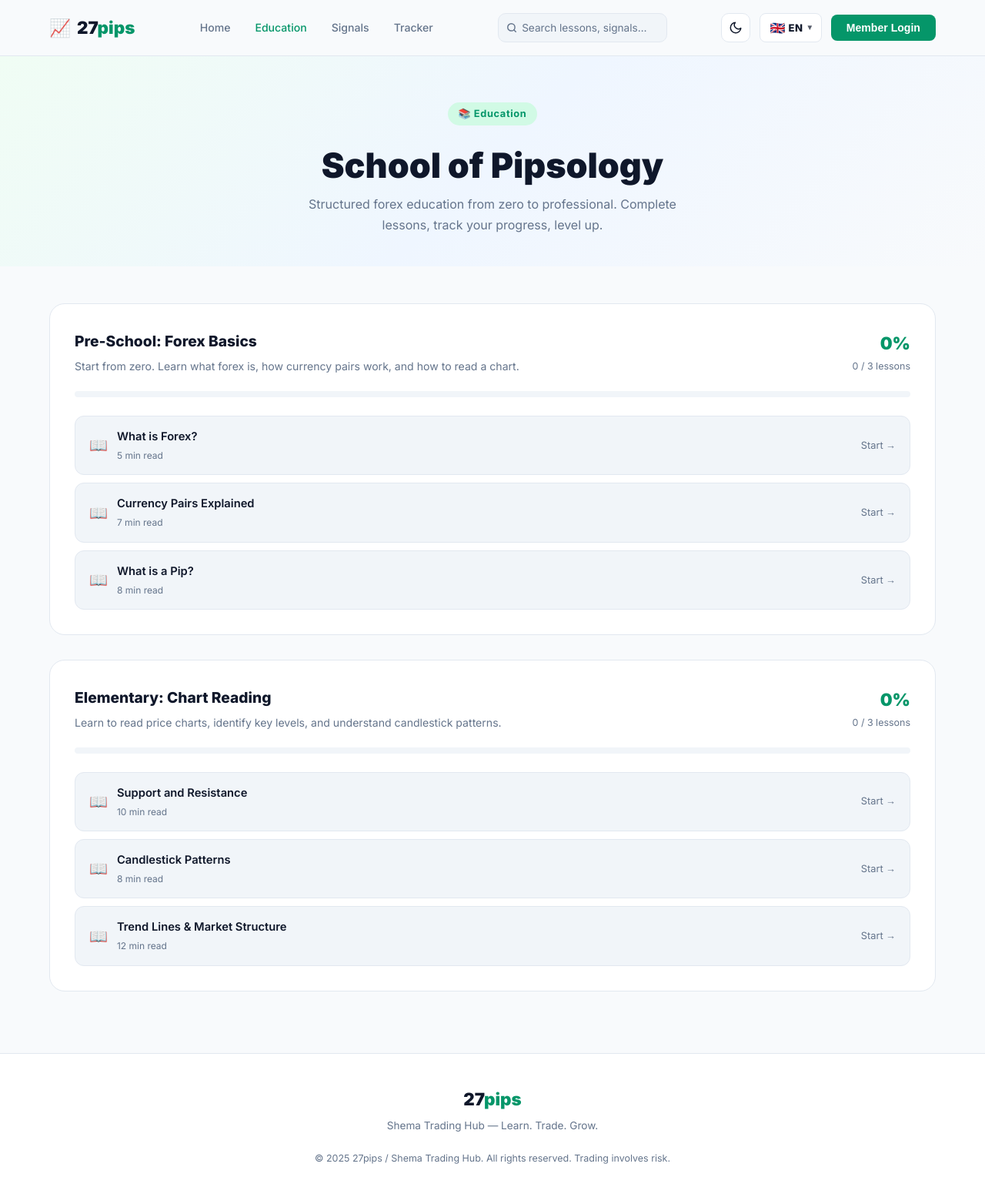
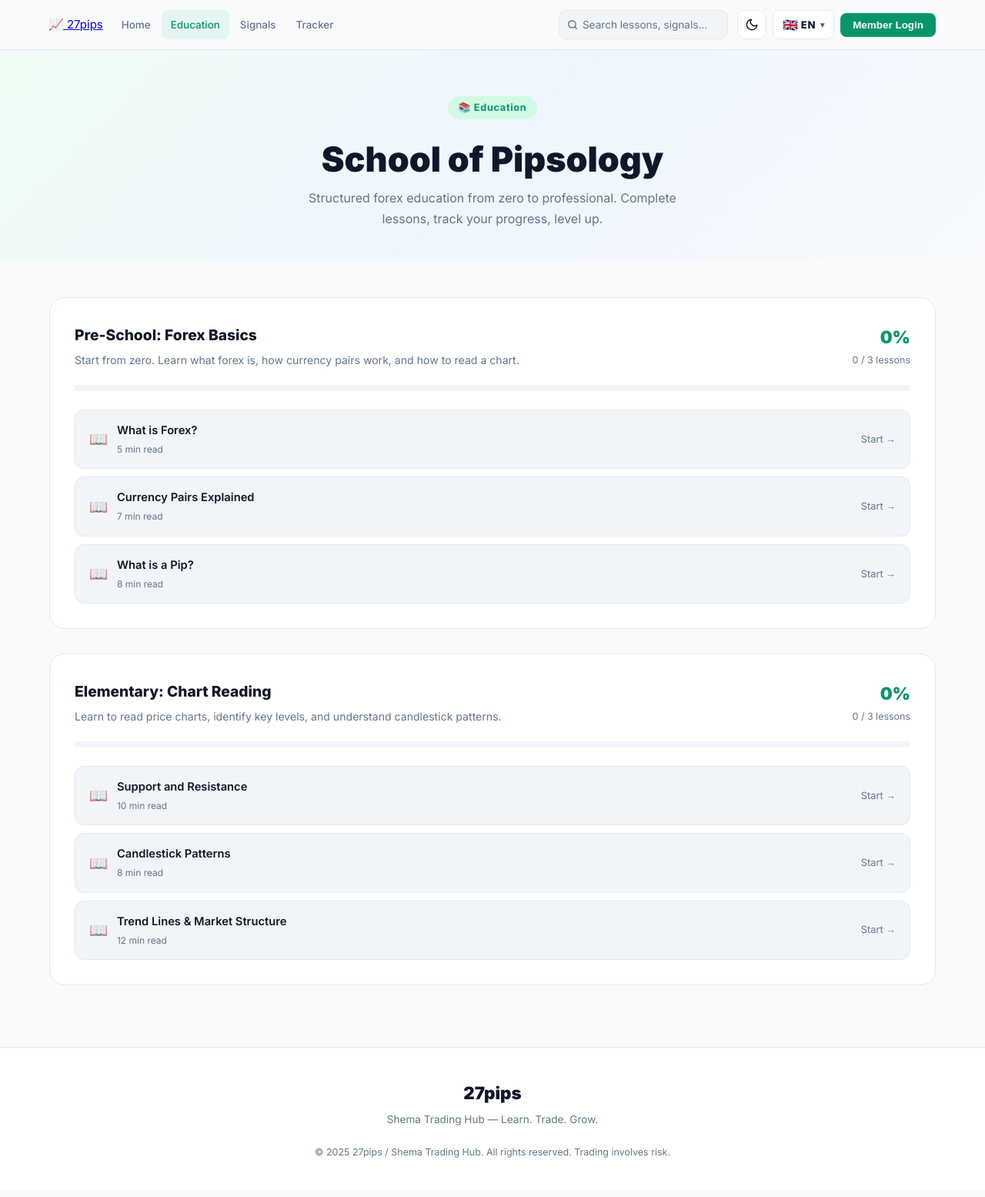
Before and after one commit to Benjaminfromthe/27pips, a Flask app: page /education/ in a window 1280 px wide. Shown: the whole page at 77% size. After the commit the page ends 1504 px from the top, so only its background shows below. Run offline with Flask 3, Linux system fonts and the light colour scheme; data comes from the database, SQL or seed files in the repository; some libraries are stand-ins or nearby versions.

Commit message:
fix: robust multi-language header layout with flexbox
Problems fixed:
  - French/Kinyarwanda labels ('Gahunda zo Gucuruza', 'Konti Zifashijwe',
    'Connexion Membre') overflow or push the login button off-screen
  - Fixed px padding on nav links and login button caused layout breaks
  - Old 768px media query used absolute positioning that conflicted with
    the new search bar as a flex sibling
  - justify-content:space-between without flex-shrink controls caused
    search bar to overlap nav links on medium screens

Header layout — three-zone flexbox:
  [logo: flex 0 0 auto] [nav: flex 1 1 0] [search: flex 0 0 auto] [actions: flex 0 0 auto]
  - Logo and actions are fixed-width (never shrink, never grow)
  - Nav takes ALL remaining space — longer translations compress links
    gracefully instead of pushing the login button off screen
  - Search and actions are always anchored to the right
  - Fixed header height: 64px — consistent across all languages

Nav links:
  - padding: 0.45rem 0.75rem  (rem-based — scales with text, not viewport)
  - font-size: 0.84rem (slightly tighter — more room for long labels)
  - white-space: nowrap — no text wrapping inside individual links
  - flex-shrink: 1 — links compress before the layout breaks

Login button:
  - padding: 0.5rem 1rem  (rem-based — label always fits regardless of language)
  - white-space: nowrap — never wraps

Responsive breakpoints (replacing the old 768px rule):
  980px: nav links hidden, hamburger shown, nav drops as absolute panel
         (.nav.open → display:flex, flex-direction:column)
         Search bar stays visible at 180px→240px on focus
  600px: search bar also hidden — hamburger only on small mobile

Removed duplicate/conflicting search responsive rules (900px/600px blocks)
that were overriding the header breakpoints

```diff
--- a/static/css/style.css
+++ b/static/css/style.css
@@ -159,47 +159,144 @@ p  { color: var(--muted); }
   z-index: 100;
   background: var(--header-bg);
   backdrop-filter: blur(12px);
+  -webkit-backdrop-filter: blur(12px);
   border-bottom: 1px solid var(--border);
 }
+
+/*
+  Three-zone layout (all on one row on desktop):
+    [logo]  [nav — takes remaining space]  [search — fixed]  [actions — fixed]
+  The nav zone is the only flex-shrinking zone; logo and actions never shrink.
+*/
 .header-inner {
   display: flex;
   align-items: center;
-  justify-content: space-between;
-  padding: 16px 24px;
-  gap: 16px;
+  padding: 0 24px;
+  height: 64px;           /* fixed header height — consistent across languages */
+  gap: 12px;
+  min-width: 0;           /* allow children to shrink below their intrinsic size */
 }
-.logo { display: flex; align-items: center; gap: 8px; text-decoration: none; }
-.logo-icon { font-size: 1.4rem; }
-.logo-text { font-size: 1.4rem; font-weight: 900; color: var(--text); }
-.logo-accent { color: var(--green); }
 
-.nav { display: flex; align-items: center; gap: 4px; }
+/* Logo — never shrinks, never grows */
+.header-inner .logo {
+  flex: 0 0 auto;
+}
+
+/* Nav — shrinks when translations are long, never wraps to a second line */
+.nav {
+  display: flex;
+  align-items: center;
+  flex-wrap: nowrap;
+  gap: 2px;
+  flex: 1 1 0;            /* takes all available space between logo and actions */
+  min-width: 0;
+  overflow: hidden;       /* hides any overflow instead of breaking layout */
+}
+
+/* Nav links — relative padding so French/Kinyarwanda labels fit naturally */
 .nav-link {
-  color: var(--muted);
+  color: var(--text-secondary);
   text-decoration: none;
-  padding: 8px 14px;
+  padding: 0.45rem 0.75rem;  /* rem-based — scales with font, not viewport */
   border-radius: 8px;
-  font-size: 0.88rem;
+  font-size: 0.84rem;         /* slightly tighter to give translations room */
   font-weight: 500;
-  transition: all 0.2s;
+  transition: color 0.2s, background 0.2s;
+  white-space: nowrap;        /* prevent individual link text from wrapping */
+  flex-shrink: 1;             /* links compress before disappearing */
+  min-width: 0;
 }
-.nav-link:hover { color: var(--text); background: var(--card); }
+.nav-link:hover,
+.nav-link:focus-visible { color: var(--text-primary); background: var(--bg-card); }
+.nav-link--active,
+.nav-link.active { color: var(--accent) !important; background: rgba(16,185,129,0.08); }
 
-.header-actions { display: flex; align-items: center; gap: 12px; }
+/* Search bar — fixed width, never shrinks into nav */
+.search-wrap {
+  flex: 0 0 auto;           /* overrides the earlier flex-shrink:1 rule */
+  width: 200px;
+  transition: width 0.25s ease;
+}
+.search-wrap:focus-within { width: 260px; }
+
+/* Header actions — logo/login/avatar — fixed, never shrinks */
+.header-actions {
+  display: flex;
+  align-items: center;
+  gap: 8px;
+  flex: 0 0 auto;           /* anchored to the right, always */
+}
+
+/* Login button — relative padding so translated label always fits */
 .btn-login {
-  background: var(--green);
+  background: var(--accent);
   color: #fff;
   border: none;
-  padding: 9px 20px;
+  padding: 0.5rem 1rem;
   border-radius: 8px;
-  font-size: 0.88rem;
+  font-size: 0.84rem;
   font-weight: 700;
   cursor: pointer;
-  transition: all 0.2s;
+  transition: background 0.2s;
+  white-space: nowrap;
 }
-.btn-login:hover { background: #059669; }
+.btn-login:hover { background: var(--accent-hover); }
 
-.hamburger { display: none; background: none; border: none; color: var(--text); font-size: 1.4rem; cursor: pointer; }
+/* Hamburger — hidden on desktop */
+.hamburger {
+  display: none;
+  background: none;
+  border: none;
+  color: var(--text-primary);
+  font-size: 1.4rem;
+  cursor: pointer;
+  padding: 4px;
+  flex-shrink: 0;
+}
+
+/* ── HEADER RESPONSIVE BREAKPOINTS ── */
+
+/*
+  1100px: nav links compress, search stays, hamburger hidden.
+  980px:  hide nav links entirely, show hamburger — avoids overlap.
+  600px:  also hide search bar (mobile has hamburger menu only).
+*/
+
+@media (max-width: 980px) {
+  /* Hide nav links — replaced by hamburger menu */
+  .header-inner .nav {
+    display: none;
+    position: absolute;
+    top: 64px;
+    left: 0;
+    right: 0;
+    flex-direction: column;
+    align-items: stretch;
+    background: var(--bg-card);
+    border-bottom: 1px solid var(--border);
+    padding: 12px 16px;
+    gap: 4px;
+    z-index: 99;
+  }
+  .header-inner .nav.open {
+    display: flex;
+  }
+  .nav-link {
+    padding: 10px 14px;
+    font-size: 0.9rem;
+    border-radius: 8px;
+  }
+  .hamburger { display: block; }
+  /* Give search a bit more room now nav is gone */
+  .search-wrap { width: 180px; }
+  .search-wrap:focus-within { width: 240px; }
+}
+
+@media (max-width: 600px) {
+  /* Hide search on mobile — hamburger gives full-screen nav */
+  .search-wrap { display: none; }
+  .header-actions { gap: 6px; }
+}
 
 /* ── MODAL ── */
 .modal-overlay {
@@ -504,9 +601,7 @@ p  { color: var(--muted); }
 
 /* ── RESPONSIVE ── */
 @media (max-width: 768px) {
-  .nav { display: none; flex-direction: column; position: absolute; top: 70px; left: 0; right: 0; background: var(--card); border-bottom: 1px solid var(--border); padding: 16px; }
-  .nav.open { display: flex; }
-  .hamburger { display: block; }
+  /* Nav handled by the header breakpoints above */
   .journal-wrap { grid-template-columns: 1fr; }
   .about-wrap { grid-template-columns: 1fr; }
   .hero-stats { gap: 24px; }
@@ -1101,14 +1196,7 @@ html[data-theme="light"] .theme-toggle__icon--moon {
   margin: 4px 0;
 }
 
-/* Responsive — hide on small screens, show as icon-only on medium */
+/* Responsive — handled by header breakpoints in the HEADER section above */
 @media (max-width: 900px) {
-  .search-wrap { width: 38px; }
-  .search-wrap:focus-within { width: 220px; }
-  .search-input { display: none; }
-  .search-wrap:focus-within .search-input { display: block; }
   .search-dropdown { left: auto; right: 0; min-width: 280px; }
 }
-@media (max-width: 600px) {
-  .search-wrap { display: none; }
-}
```
